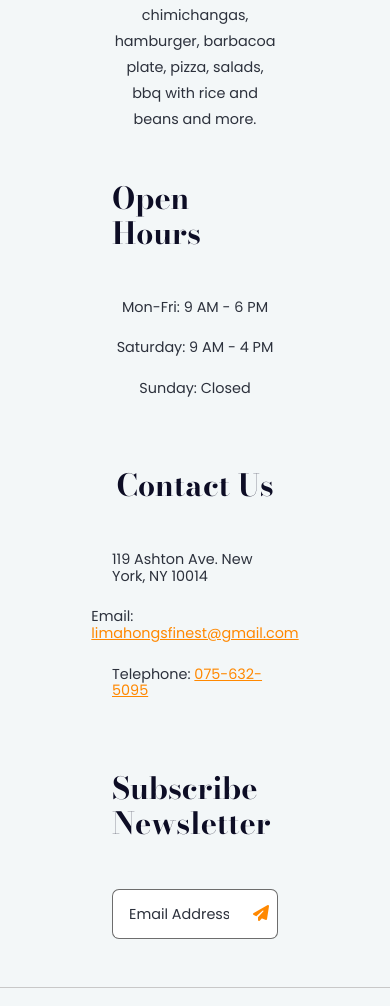
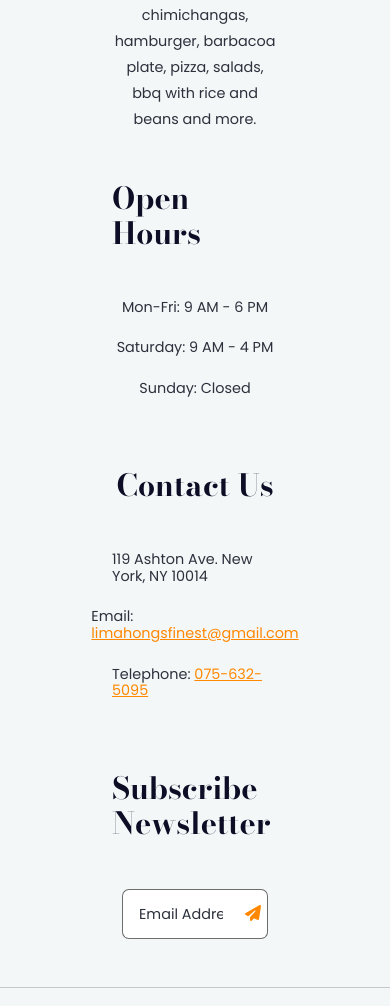
Before and after one commit to repsandcode/Limahongs-Finest-Cuisine-Restaurant, a plain HTML site: page index.html in a window 390 px wide. Shown: the part 8403-9409 px from the top of the page. Drawn offline with nearby package versions, Linux system fonts and the light colour scheme.

Commit message:
edited s4 footer form

```diff
--- a/css/style.css
+++ b/css/style.css
@@ -671,6 +671,10 @@ header{
     padding-right: 0rem;
   }
 
+  .s4-footer form{
+    width: 88%;
+  }
+
 }
 
 
```
